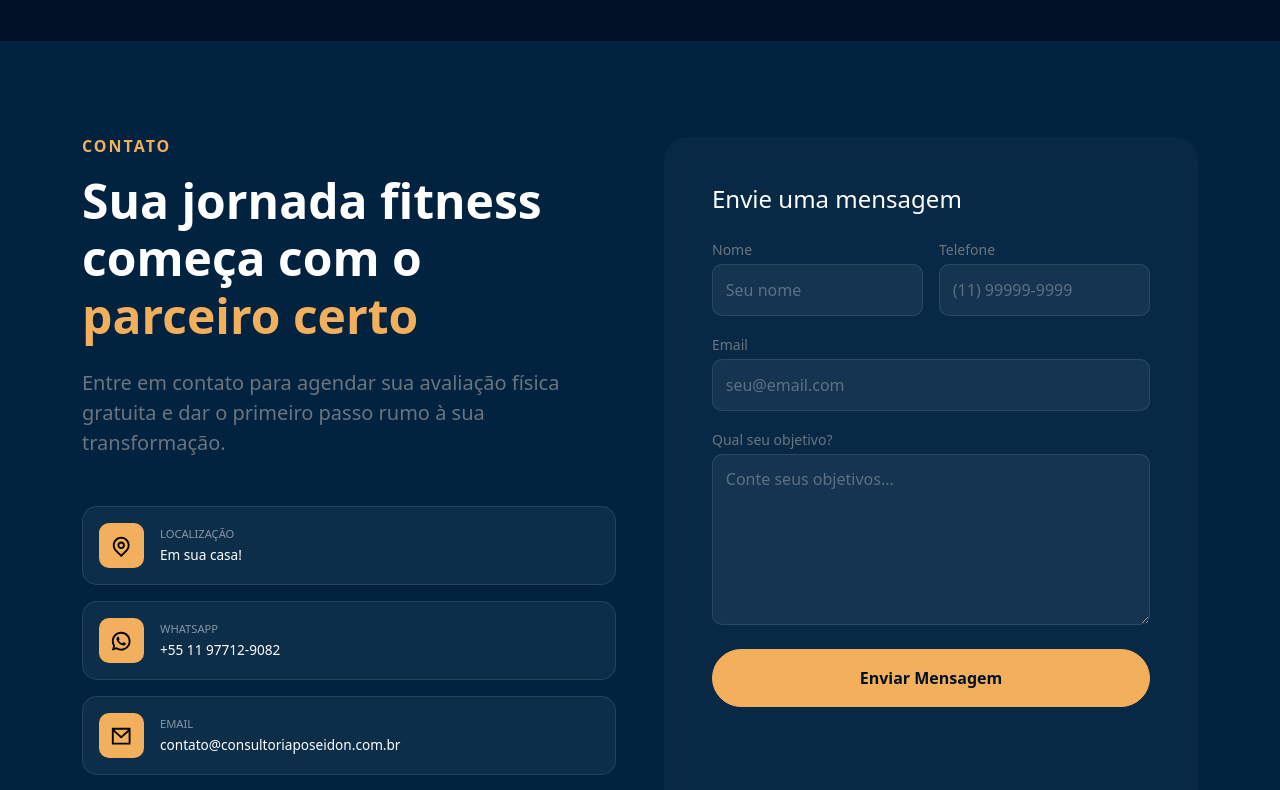
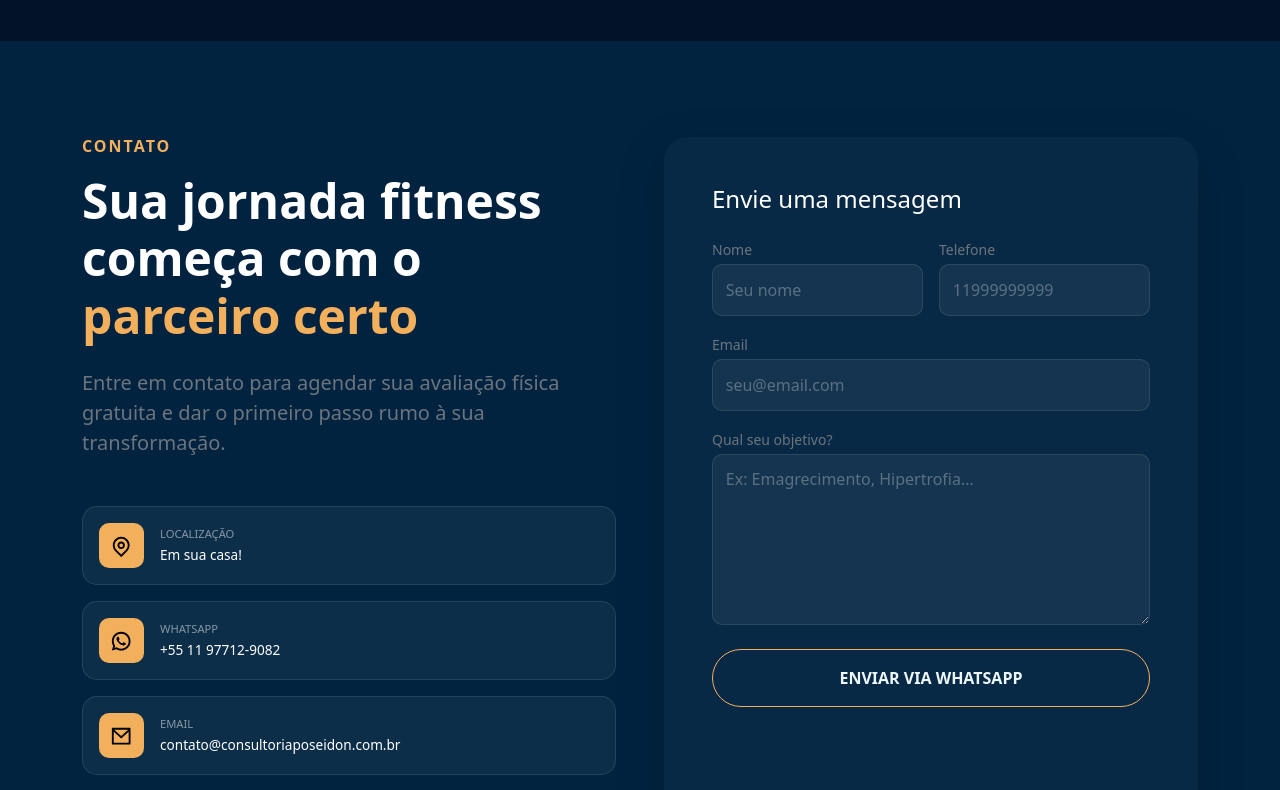
Before and after one commit to AbnerESCorreia/poseidon-consultoria, a React (Create React App) app: page / in a window 1280 px wide. Shown: the part 3280-4070 px from the top of the page. Built offline with nearby package versions, Linux system fonts and the light colour scheme.

Commit message:
sescontacts

```diff
--- a/src/components/contact.jsx
+++ b/src/components/contact.jsx
@@ -1,4 +1,6 @@
+import { useState } from "react";
 import { Container, Row, Col, Card, Form } from "react-bootstrap";
+import { z } from "zod";
 import {
   RiInstagramLine,
   RiMailLine,
@@ -8,6 +10,19 @@ import {
 import ButtonPoseidon from "./ui/ButtonPoseidon";
 
 const Contact = () => {
+  const [errors, setErrors] = useState({});
+
+  // Regras de Validação (Nome, Tel 10-11 dígitos e Mensagem mínima)
+  const contactSchema = z.object({
+    nome: z.string().min(3, "Digite seu nome completo"),
+    telefone: z
+      .string()
+      .min(10, "DDD + Número (mínimo 10 dígitos)")
+      .max(11, "Máximo 11 dígitos"),
+    email: z.string().email("Digite um e-mail válido"),
+    objetivo: z.string().min(10, "Conte um pouco mais sobre seu objetivo"),
+  });
+
   const contactItems = [
     {
       icon: <RiMapPinLine />,
@@ -35,10 +50,40 @@ const Contact = () => {
     },
   ];
 
+  const handleSendMessage = (e) => {
+    e.preventDefault();
+
+    const data = {
+      nome: document.getElementById("contact_name").value,
+      telefone: document.getElementById("contact_phone").value,
+      email: document.getElementById("contact_email").value,
+      objetivo: document.getElementById("contact_objective").value,
+    };
+
+    const validation = contactSchema.safeParse(data);
+
+    if (!validation.success) {
+      setErrors(validation.error.flatten().fieldErrors);
+      return;
+    }
+
+    setErrors({});
+
+    // Formatação da mensagem para o WhatsApp
+    const msg =
+      `🔱 *CONTATO SITE - POSEIDON* 🔱%0A%0A` +
+      `👤 *Nome:* ${data.nome}%0A` +
+      `📱 *Telefone:* ${data.telefone}%0A` +
+      `📧 *Email:* ${data.email}%0A` +
+      `🎯 *Objetivo:* ${data.objetivo}`;
+
+    const meuWhats = "5511977129082";
+    window.open(`https://wa.me/${meuWhats}?text=${msg}`, "_blank");
+  };
+
   return (
     <section className="contact py-5" id="contact">
       <Container className="py-5">
-        {/* align-items-stretch é a chave para o alinhamento lateral */}
         <Row className="g-4 g-lg-5 align-items-stretch text-start">
           {/* Coluna da Esquerda */}
           <Col lg={6} className="d-flex flex-column">
@@ -55,7 +100,6 @@ const Contact = () => {
               </p>
             </div>
 
-            {/* Grid de Itens de Contato */}
             <div className="contact-info-grid row row-cols-2 row-cols-md-1 g-3">
               {contactItems.map((item, index) => (
                 <div key={index} className="col">
@@ -76,56 +120,102 @@ const Contact = () => {
             </div>
           </Col>
 
-          {/* Coluna da Direita (Card) */}
+          {/* Coluna da Direita (Card de Formulário) */}
           <Col lg={6}>
-            <Card className="contact-card border-0 p-4 p-md-5 h-100">
+            <Card className="contact-card border-0 p-4 p-md-5 h-100 shadow-lg">
               <h4 className="text-white mb-4 mt-0">Envie uma mensagem</h4>
-              <Form className="h-100 d-flex flex-column justify-content-between">
+              <Form
+                onSubmit={handleSendMessage}
+                className="h-100 d-flex flex-column"
+              >
                 <Row className="g-3">
                   <Col md={6}>
                     <Form.Label className="text-secondary small mb-1">
                       Nome
                     </Form.Label>
                     <Form.Control
+                      id="contact_name"
                       type="text"
-                      className="custom-input"
+                      className={`custom-input ${
+                        errors.nome ? "is-invalid" : ""
+                      }`}
                       placeholder="Seu nome"
                     />
+                    {errors.nome && (
+                      <div className="text-danger small mt-1">
+                        {errors.nome[0]}
+                      </div>
+                    )}
                   </Col>
+
                   <Col md={6}>
                     <Form.Label className="text-secondary small mb-1">
                       Telefone
                     </Form.Label>
                     <Form.Control
-                      type="text"
-                      className="custom-input"
-                      placeholder="(11) 99999-9999"
+                      id="contact_phone"
+                      type="tel"
+                      className={`custom-input ${
+                        errors.telefone ? "is-invalid" : ""
+                      }`}
+                      placeholder="11999999999"
+                      onInput={(e) =>
+                        (e.target.value = e.target.value.replace(/[^0-9]/g, ""))
+                      }
                     />
+                    {errors.telefone && (
+                      <div className="text-danger small mt-1">
+                        {errors.telefone[0]}
+                      </div>
+                    )}
                   </Col>
-                  <Col xs={12} className="mt-3">
+
+                  <Col xs={12}>
                     <Form.Label className="text-secondary small mb-1">
                       Email
                     </Form.Label>
                     <Form.Control
+                      id="contact_email"
                       type="email"
-                      className="custom-input"
+                      className={`custom-input ${
+                        errors.email ? "is-invalid" : ""
+                      }`}
                       placeholder="seu@email.com"
                     />
+                    {errors.email && (
+                      <div className="text-danger small mt-1">
+                        {errors.email[0]}
+                      </div>
+                    )}
                   </Col>
-                  <Col xs={12} className="mt-3">
+
+                  <Col xs={12}>
                     <Form.Label className="text-secondary small mb-1">
                       Qual seu objetivo?
                     </Form.Label>
                     <Form.Control
+                      id="contact_objective"
                       as="textarea"
                       rows={6}
-                      className="custom-input"
-                      placeholder="Conte seus objetivos..."
+                      className={`custom-input ${
+                        errors.objetivo ? "is-invalid" : ""
+                      }`}
+                      placeholder="Ex: Emagrecimento, Hipertrofia..."
                     />
+                    {errors.objetivo && (
+                      <div className="text-danger small mt-1">
+                        {errors.objetivo[0]}
+                      </div>
+                    )}
                   </Col>
+
                   <Col xs={12} className="mt-4">
-                    <ButtonPoseidon type="primary" className="w-100 py-3">
-                      Enviar Mensagem
+                    {/* Note: Aqui usamos type="submit" para disparar o formulário */}
+                    <ButtonPoseidon
+                      type="submit"
+                      className="w-100 py-3 text-uppercase fw-bold"
+                    >
+                      Enviar via WhatsApp
                     </ButtonPoseidon>
                   </Col>
                 </Row>
```
